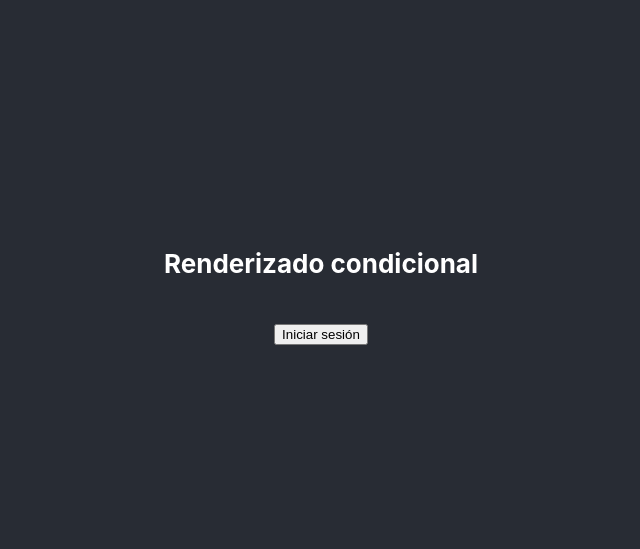
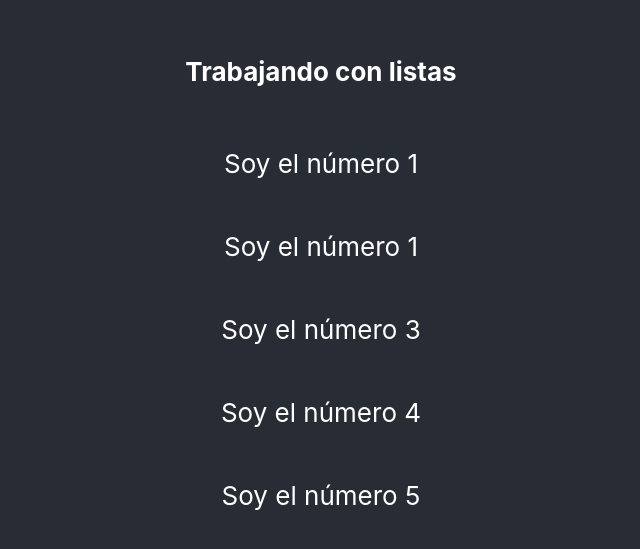
Before and after one commit to daserrano/reactNative, a React (Create React App) app: page / in a window 1280 px wide. Shown: the part 121-670 px from the top of the page, without its empty margins (319-959 px from the left). Built offline with nearby package versions, Linux system fonts and the light colour scheme.

Commit message:
Lista en elementos de React

```diff
--- a/src/App.js
+++ b/src/App.js
@@ -1,50 +1,21 @@
 import React, { Component } from 'react';
-import ConditionalSection from './sections/conditional';
 import logo from './logo.svg';
 import './App.css';
 
-// class Contador extends Component {
-//   constructor() {
-//     super()
-//     this.state = { contador: 1}
-//     setInterval(() => {
-//       this.setState({contador: this.state.contador + 1 })
-//     }, 1000)
-//   }
-//
-//   render() {
-//     return <ContadorNumero numero={this.state.contador} />
-//   }
-// }
-//
-// class ContadorNumero extends Component {
-//   render () {
-//     return <div>
-//           <h2>{this.props.numero}</h2>
-//       </div>
-//   }
-// }
-//
-// function App() {
-//   return (
-//     <div className="App">
-//       <header className="App-header">
-//         <img src={logo} className="App-logo" alt="logo" />
-//         <div className="App"></div>
-//       </header>
-//
-//     </div>
-//   );
-// }
-
-function App() {
-  return (
+class App extends Component {
+    render() {
+      const numbers = [1, 1, 3, 4, 5]
+    return (
     <div className="App">
       <header className="App-header">
-        <ConditionalSection/>
+        <h4>Trabajando con listas</h4>
+        {numbers.map((number, index) => {
+          return <p key={index}>Soy el número {number} </p>
+        })}
       </header>
     </div>
   );
 }
+}
 
 export default App;
--- a/src/sections/conditional.js
+++ /dev/null
@@ -1,35 +0,0 @@
-import React, { Component} from 'react'
-
-class LogginButton extends Component {
-  render() {
-    return <button>Iniciar sesión </button>
-  }
-}
-
-class LogoutButton extends Component {
-  render() {
-    return (
-      <div>
-        <p>Bienvenido, usuario!</p>
-        <button>Cerrar sesión</button>
-      </div>
-    )
-  }
-}
-
-export default class ConditionalSection extends Component {
-
-  constructor()  {
-    super()
-    this.state = {isUserLogged: false}
-  }
-  render() {
-
-    return (
-      <div>
-        <h4> Renderizado condicional </h4>
-        {this.state.isUserLogged ? <LogoutButton/> : <LogginButton/>}
-      </div>
-    )
-  }
-}
```
